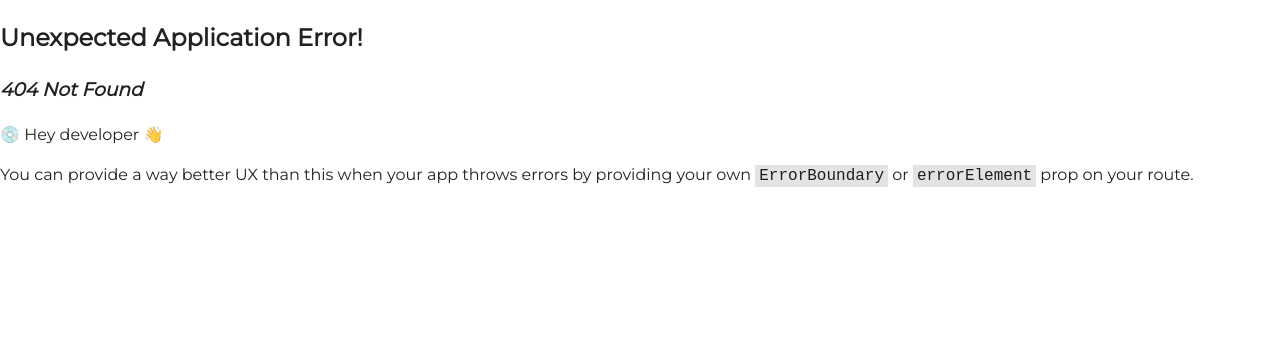
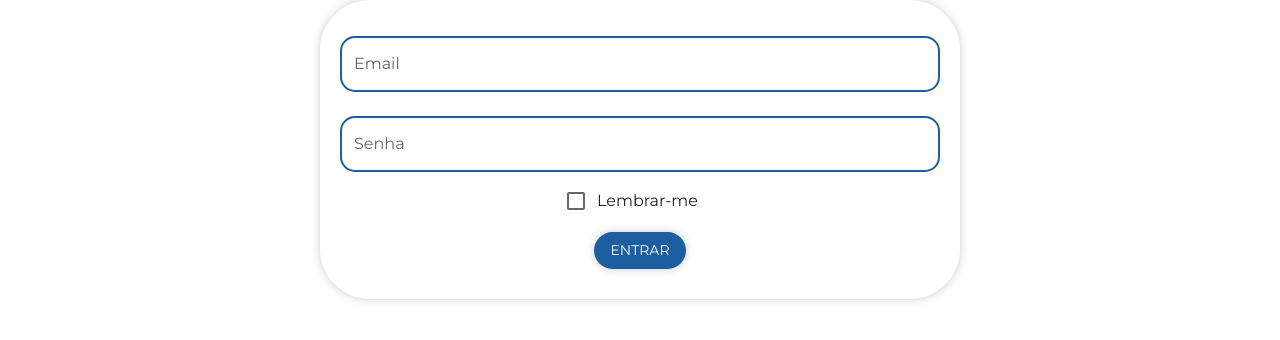
Before and after one commit to daniellima0/corretores-online, a React (Vite) app in the folder frontend/: page /login-page in a window 1280 px wide. Before the commit this address had no page. Shown: the top 340 px of the page. Built offline with nearby package versions, Linux system fonts and the light colour scheme.

Commit message:
Add login page and login form

```diff
--- /dev/null
+++ b/frontend/src/pages/LoginPage/index.tsx
@@ -0,0 +1,10 @@
+import LoginForm from "./loginForm";
+
+const LoginPage = () => {
+
+    return (
+        <LoginForm />
+    );
+};
+
+export default LoginPage;
--- /dev/null
+++ b/frontend/src/pages/LoginPage/loginForm.tsx
@@ -0,0 +1,82 @@
+import {
+  Button,
+  Checkbox,
+  FormControlLabel,
+  TextField,
+  styled,
+} from "@mui/material";
+
+const Form = styled("form")({
+  width: "50%",
+  backgroundColor: "#FFFFFF",
+  display: "flex",
+  flexDirection: "column",
+  alignItems: "center",
+  justifyContent: "center",
+  padding: "20px",
+  borderRadius: "50px",
+  boxShadow: "0px 0px 10px 0px rgba(0,0,0,0.2)",
+  textAlign: "center",
+  margin: "auto",
+});
+
+const ButtonStyled = styled(Button)({
+  boxShadow: "0px 0px 10px 0px rgba(0,0,0,0.2)",
+  borderRadius: "45px",
+  margin: "10px 0px 10px 0px",
+  backgroundColor: "#1C5E9F",
+});
+
+const TextFieldStyled = styled(TextField)({
+  "& label.Mui-focused": {
+    color: "#FF5E00",
+  },
+  "& .MuiInput-underline:after": {
+    borderBottomColor: "#FF5E00",
+  },
+  "& .MuiOutlinedInput-root": {
+    "& fieldset": {
+      borderColor: "#1C5E9F",
+      borderRadius: "15px",
+      border: "2px solid #1C5E9F",
+    },
+    "&:hover fieldset": {
+      borderColor: "#1C5E9F",
+    },
+    "&.Mui-focused fieldset": {
+      borderColor: "#1C5E9F",
+    },
+  },
+});
+
+const LoginForm = () => {
+  return (
+    <Form>
+      <TextFieldStyled
+        id="email"
+        label="Email"
+        variant="outlined"
+        margin="normal"
+        fullWidth
+      />
+      <TextFieldStyled
+        id="password"
+        label="Senha"
+        variant="outlined"
+        margin="normal"
+        fullWidth
+      />
+      <FormControlLabel
+        label="Lembrar-me"
+        control={<Checkbox color="primary" />}
+      />
+      <div>
+        <ButtonStyled variant="contained" color="primary" fullWidth>
+          <span>Entrar</span>
+        </ButtonStyled>
+      </div>
+    </Form>
+  );
+};
+
+export default LoginForm;
```
Also changed, not shown: frontend/src/App.tsx (+10 -5 lines).
